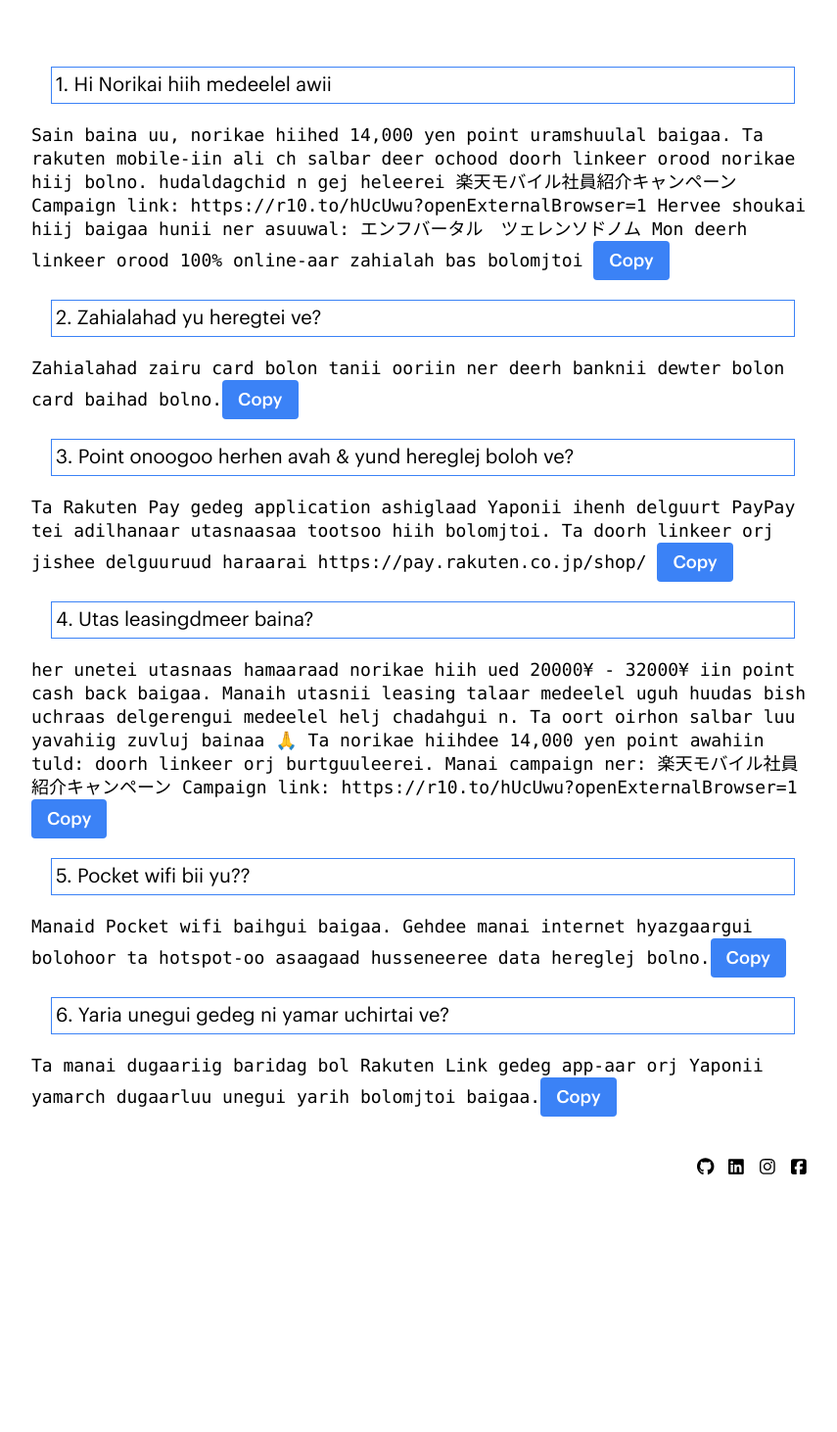
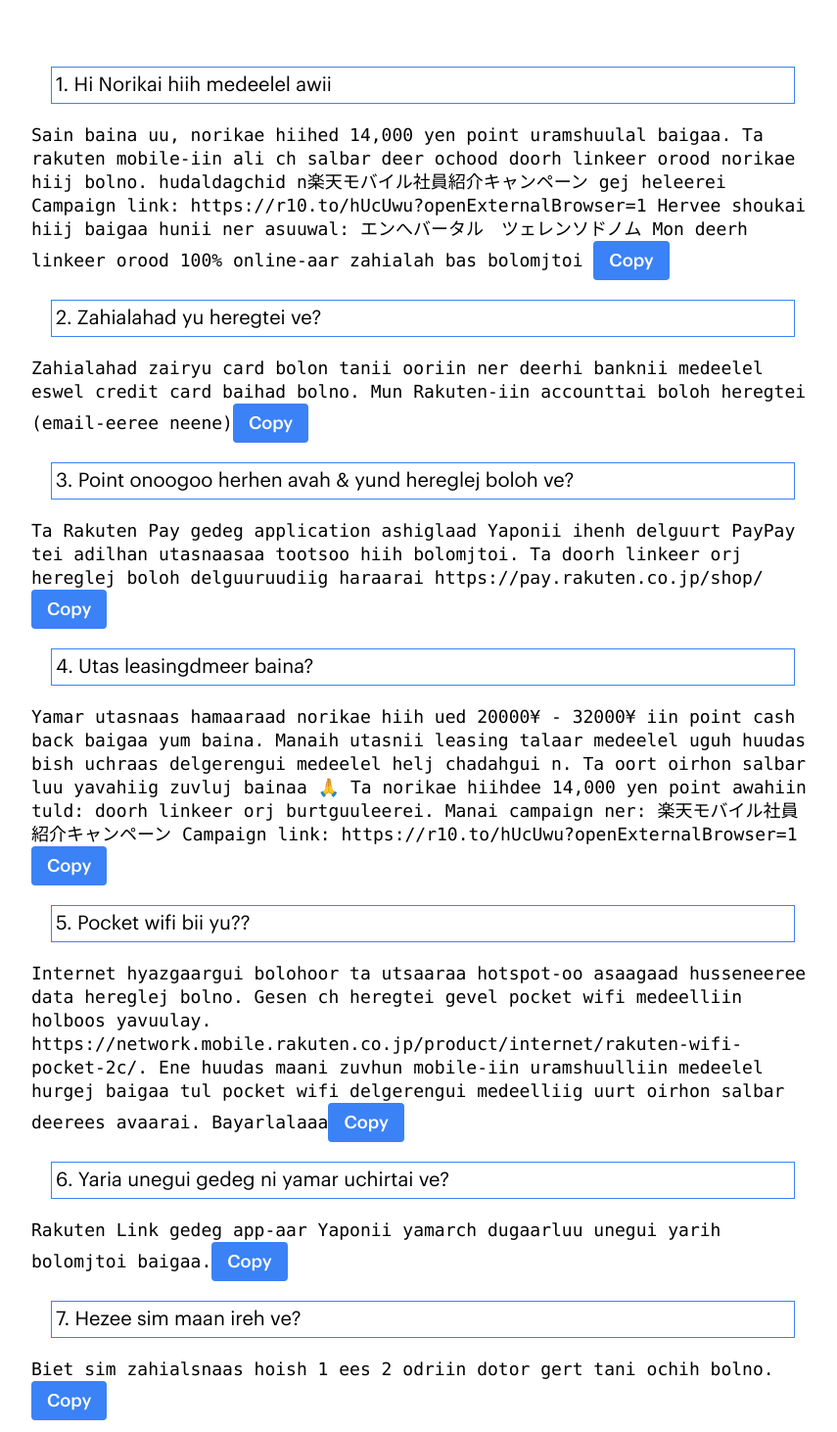
Before and after one commit to eba472/blog, a Next.js app: page /referral in a window 1280 px wide. Shown: the part 388-1850 px from the top of the page at 98% size, without its empty margins (208-1063 px from the left). Before the commit the page ends 1816 px from the top, so only its background shows below. Built offline with nearby package versions, Linux system fonts and the light colour scheme.

Commit message:
add questions

```diff
--- a/app/referral/page.tsx
+++ b/app/referral/page.tsx
@@ -9,29 +9,29 @@
       answer: `Sain baina uu, norikae hiihed 14,000 yen point uramshuulal baigaa.
 
 Ta rakuten mobile-iin ali ch salbar deer ochood doorh linkeer orood norikae hiij bolno.
-hudaldagchid n gej heleerei 楽天モバイル社員紹介キャンペーン
+hudaldagchid n楽天モバイル社員紹介キャンペーン gej heleerei
 Campaign link: https://r10.to/hUcUwu?openExternalBrowser=1
 
-Hervee shoukai hiij baigaa hunii ner asuuwal: エンフバータル　ツェレンソドノム
+Hervee shoukai hiij baigaa hunii ner asuuwal: エンへバータル　ツェレンソドノム
 
 Mon deerh linkeer orood 100% online-aar zahialah bas bolomjtoi
     `,
     },
     {
       question: `Zahialahad yu heregtei ve?`,
-      answer: `Zahialahad zairu card bolon tanii ooriin ner deerh banknii dewter bolon card baihad bolno.`,
+      answer: `Zahialahad zairyu card bolon tanii ooriin ner deerhi banknii medeelel eswel credit card baihad bolno. Mun Rakuten-iin accounttai boloh heregtei (email-eeree neene)`,
     },
     {
       question: `Point onoogoo herhen avah & yund hereglej boloh ve?`,
-      answer: `Ta Rakuten Pay gedeg application ashiglaad Yaponii ihenh delguurt PayPay tei adilhanaar utasnaasaa tootsoo hiih bolomjtoi.
-Ta doorh linkeer orj jishee delguuruud haraarai
+      answer: `Ta Rakuten Pay gedeg application ashiglaad Yaponii ihenh delguurt PayPay tei adilhan utasnaasaa tootsoo hiih bolomjtoi.
+Ta doorh linkeer orj hereglej boloh delguuruudiig haraarai
 
 https://pay.rakuten.co.jp/shop/
 `,
     },
     {
       question: `Utas leasingdmeer baina?`,
-      answer: `her unetei utasnaas hamaaraad norikae hiih ued 20000¥ - 32000¥ iin point cash back baigaa.
+      answer: `Yamar utasnaas hamaaraad norikae hiih ued 20000¥ - 32000¥ iin point cash back baigaa yum baina.
 Manaih utasnii leasing talaar medeelel uguh huudas bish uchraas delgerengui medeelel helj chadahgui n. Ta oort oirhon salbar luu yavahiig zuvluj bainaa 🙏
 
 Ta norikae hiihdee 14,000 yen point awahiin tuld:
@@ -41,11 +41,19 @@
     },
     {
       question: `Pocket wifi bii yu??`,
-      answer: `Manaid Pocket wifi baihgui baigaa. Gehdee manai internet hyazgaargui bolohoor ta hotspot-oo asaagaad husseneeree data hereglej bolno.`,
+      answer: `Internet hyazgaargui bolohoor ta utsaaraa hotspot-oo asaagaad husseneeree data hereglej bolno. Gesen ch heregtei gevel pocket wifi medeelliin holboos yavuulay. https://network.mobile.rakuten.co.jp/product/internet/rakuten-wifi-pocket-2c/. Ene huudas maani zuvhun mobile-iin uramshuulliin medeelel hurgej baigaa tul pocket wifi delgerengui medeelliig uurt oirhon salbar deerees avaarai. Bayarlalaaa`,
     },
     {
       question: `Yaria unegui gedeg ni yamar uchirtai ve?`,
-      answer: `Ta manai dugaariig baridag bol Rakuten Link gedeg app-aar orj Yaponii yamarch dugaarluu unegui yarih bolomjtoi baigaa.`,
+      answer: `Rakuten Link gedeg app-aar Yaponii yamarch dugaarluu unegui yarih bolomjtoi baigaa.`,
+    },
+    {
+      question: `Hezee sim maan ireh ve?`,
+      answer: `Biet sim zahialsnaas hoish 1 ees 2 odriin dotor gert tani ochih bolno.`,
+    },
+    {
+      question: `MNP transfer hiined suljeegui bolohiig tailbarlah:`,
+      answer: `MNP transfer tovchiig darsnaar, tanii omnoh sim idevhgui boloh baigaa. Enehuu process maani omnoh suljeegee tsutslaad, rakuten ruu shiljuulj baigaa ym. Tegheer heseg hugatsaand ta data, suljeegui yavah baigaa.`,
     },
   ];
 
```
